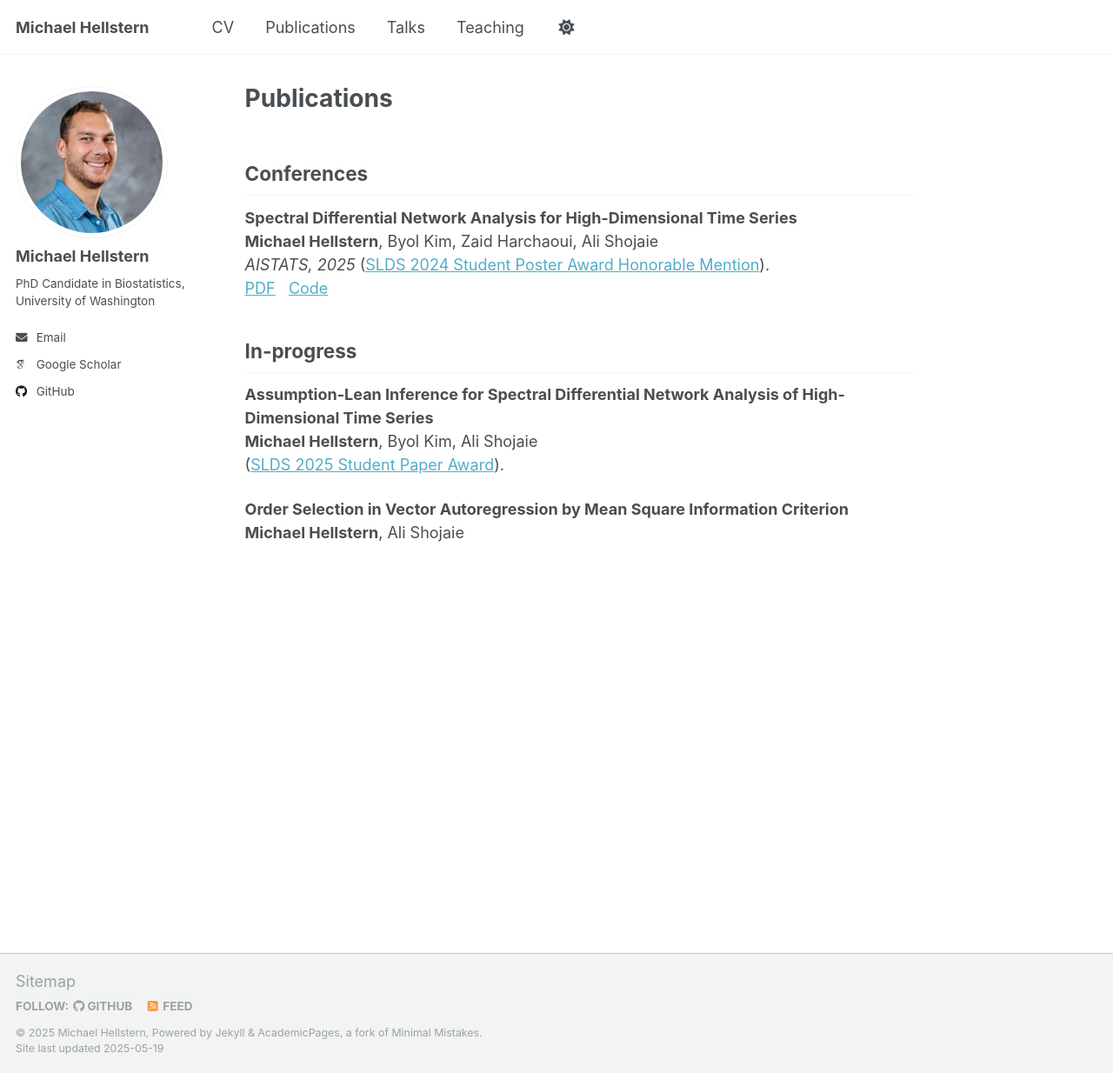
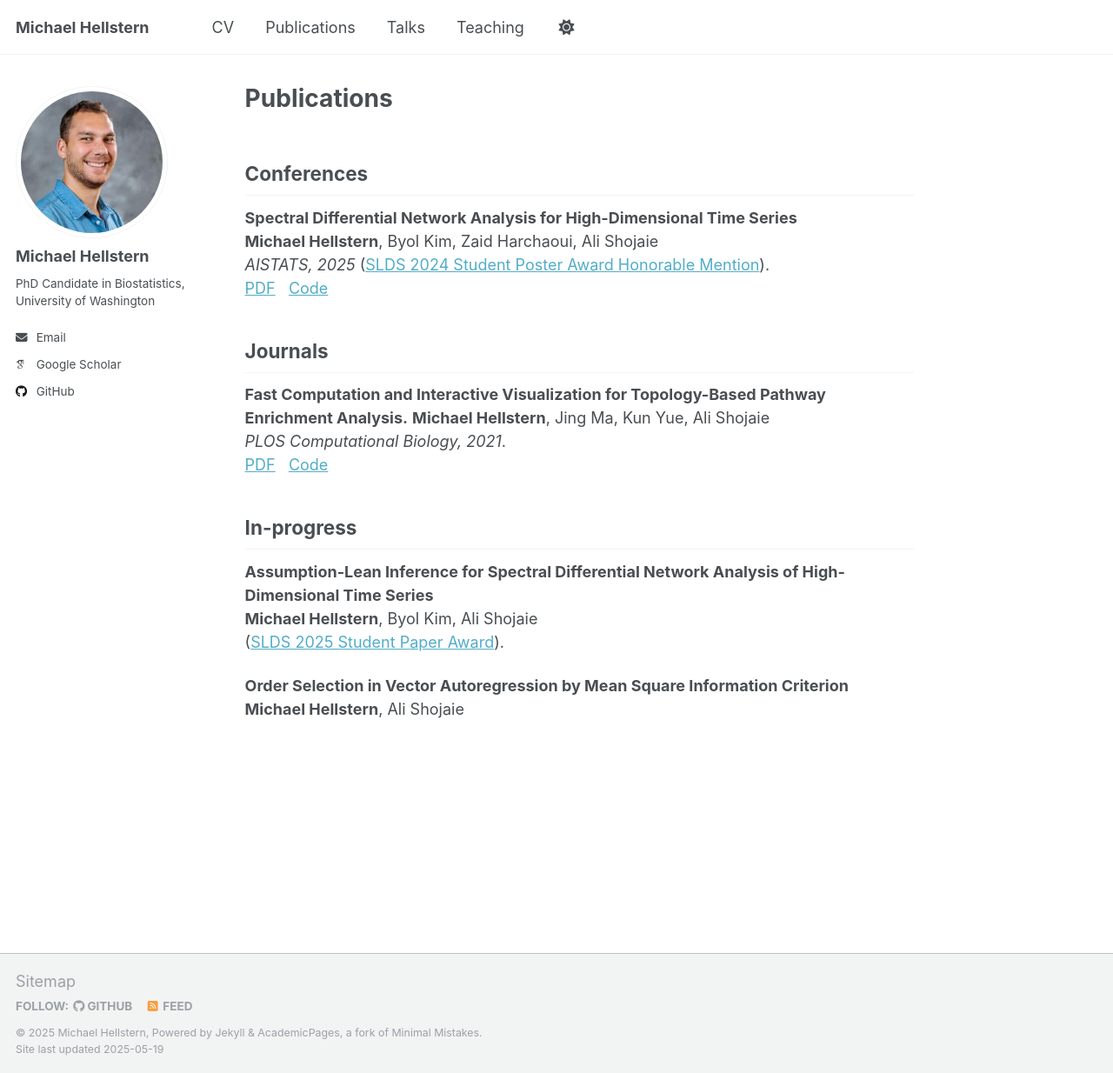
Before and after one commit to mikehellstern/mikehellstern.github.io, a Jekyll site: the page built from _pages/publications.md, in a window 1280 px wide and 1234 px high. Shown: the whole window at 87% size. Built offline with Jekyll 4.4.1, drawn with Linux system fonts in a browser that asks for light colours; some web fonts are replaced.

Commit message:
added publication

```diff
--- a/_pages/publications.md
+++ b/_pages/publications.md
@@ -16,6 +16,13 @@ redirect_from:
 *AISTATS, 2025* ([SLDS 2024 Student Poster Award Honorable Mention](https://sites.google.com/view/slds2024/menu/contributed-posters-and-student-paper-competition?authuser=0)).
 [PDF](https://raw.githubusercontent.com/mlresearch/v258/main/assets/hellstern25a/hellstern25a.pdf) &nbsp; [Code](https://github.com/mikehellstern/spectral-differential-networks) &nbsp;
 
+## Journals
+
+**Fast Computation and Interactive Visualization for Topology-Based Pathway Enrichment Analysis.**
+**Michael Hellstern**, Jing Ma, Kun Yue, Ali Shojaie
+*PLOS Computational Biology, 2021*.
+[PDF](https://journals.plos.org/ploscompbiol/article?id=10.1371/journal.pcbi.1008979) &nbsp; [Code](https://github.com/mikehellstern/netgsa) &nbsp;
+
 ## In-progress
 
 **Assumption-Lean Inference for Spectral Differential Network Analysis of High-Dimensional Time Series**
```
